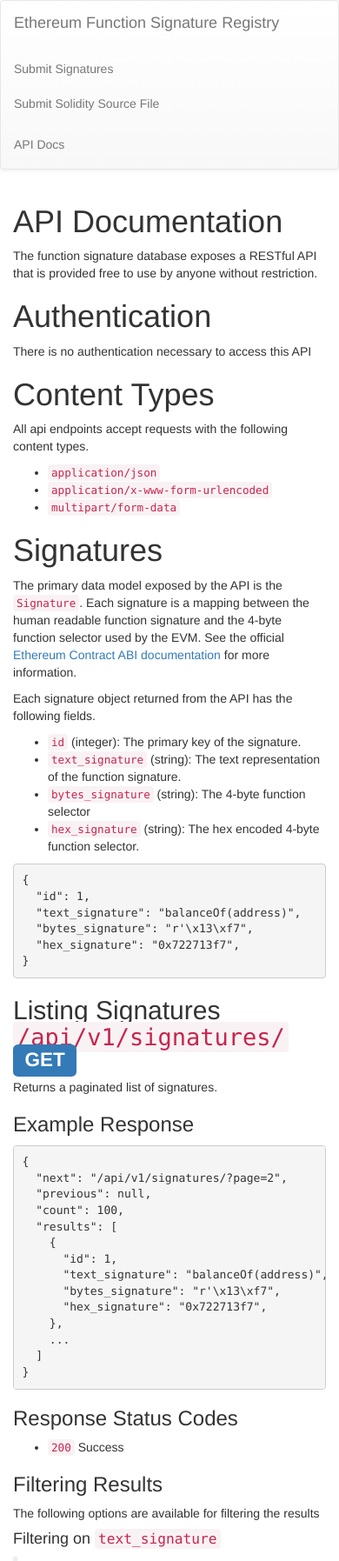
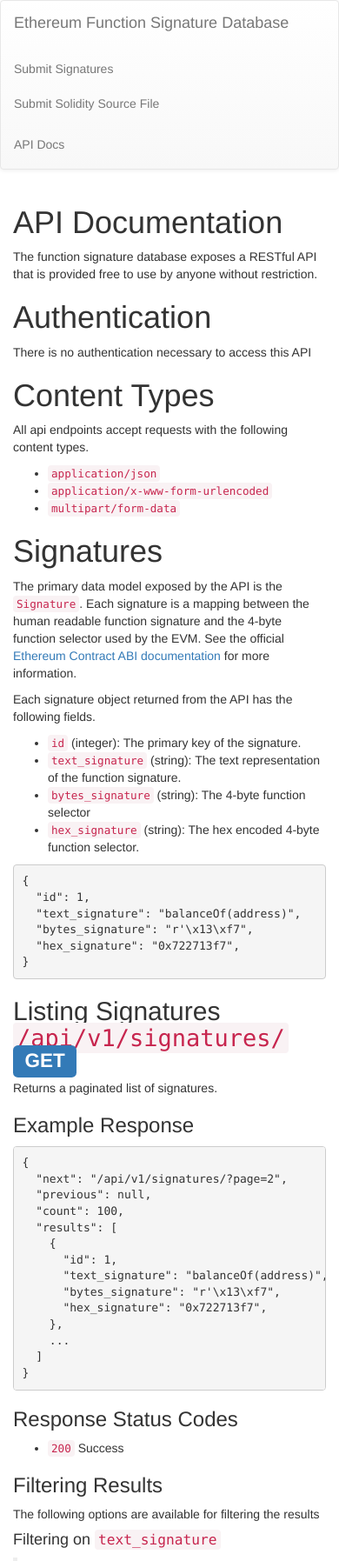
Before and after one commit to pipermerriam/ethereum-function-signature-registry, a Django app: page /docs/ in a window 390 px wide. Shown: the top 1795 px of the page at 87% size. Run offline with Django 3.2, Linux system fonts and the light colour scheme; parts of the project's set-up code (start-up, migrations or seed data) failed here and were passed over; some libraries are stand-ins or nearby versions.

Commit message:
releasable?

```diff
--- a/func_sig_registry/registry/forms.py
+++ b/func_sig_registry/registry/forms.py
@@ -10,7 +10,9 @@ from func_sig_registry.utils.solidity import (
 
 
 class SignatureSearchForm(serializers.Serializer):
-    bytes4_signature = serializers.CharField()
+    bytes4_signature = serializers.CharField(
+        style={'placeholder': '0x70a08231'},
+    )
 
 
 class SignatureForm(serializers.ModelSerializer):
@@ -56,4 +58,4 @@ class SolidityImportForm(serializers.Serializer):
     source_files = MultiFileField()
 
     def create(self, validated_data):
-        return validated_data['source_files']
+        return validated_data
--- a/func_sig_registry/registry/models.py
+++ b/func_sig_registry/registry/models.py
@@ -29,6 +29,7 @@ class Signature(models.Model):
         unique_together = (
             ('text_signature', 'bytes_signature'),
         )
+        ordering = ('-created_at',)
 
     def save(self, *args, **kwargs):
         if self.bytes_signature_id is None:
--- a/func_sig_registry/registry/templates/registry/signature_create.html
+++ b/func_sig_registry/registry/templates/registry/signature_create.html
@@ -4,6 +4,8 @@
 
 {% block content %}
   <div class="row">
+    <h2>Submit a Signature</h2>
+    <p>Submit a new signature for the database.</p>
     <div class="col-md-12">
       <form class="form-inline" action="{% url 'signature-create' %}" method="post" novalidate>
         {% csrf_token %}
--- a/func_sig_registry/registry/templates/registry/signature_list.html
+++ b/func_sig_registry/registry/templates/registry/signature_list.html
@@ -6,7 +6,7 @@
 {% block content %}
   <div class="row">
     <div class="col-md-12">
-      <form class="form-inline" action="{% url 'site-index' %}" method="get" novalidate>
+      <form class="form-inline" action="{% url 'signature-list' %}" method="get" novalidate>
         <label for="bytes4_signature">Search Signatures</label>
         {% render_form serializer template_pack='rest_framework/inline' %}
         <button type="submit" class="btn btn-default">Search</button>
--- a/func_sig_registry/settings.py
+++ b/func_sig_registry/settings.py
@@ -41,6 +41,7 @@ INSTALLED_APPS = [
     'django.contrib.sessions',
     'django.contrib.messages',
     'django.contrib.staticfiles',
+    'django.contrib.humanize',
     'func_sig_registry.registry',
     'rest_framework',
     'django_tables2',
--- a/func_sig_registry/templates/base.html
+++ b/func_sig_registry/templates/base.html
@@ -8,7 +8,7 @@
       <div class="container-fluid">
         <!-- Brand and toggle get grouped for better mobile display -->
         <div class="navbar-header">
-          <a class="navbar-brand" href="{% url 'site-index' %}">Ethereum Function Signature Registry</a>
+          <a class="navbar-brand" href="{% url 'site-index' %}">Ethereum Function Signature Database</a>
         </div><!-- /.navbar-header -->
         <div>
 					<ul class="nav navbar-nav">
@@ -23,6 +23,19 @@
         </div><!-- /.navbar-right -->
       </div><!-- /.container-fluid -->
     </nav>
+    {% block messages %}
+      <div class="container">
+        <div class="row">
+          <div class="col-md-12">
+            {% for message in messages %}
+              <div class="alert alert-{{ message.tags }}" role="alert">
+                {{ message }}
+              </div>
+            {% endfor %}
+          </div>
+        </div>
+      </div>
+    {% endblock messages %}
     {% block body %}
     {% endblock body %}
   </body>
--- a/func_sig_registry/templates/documentation.html
+++ b/func_sig_registry/templates/documentation.html
@@ -122,13 +122,26 @@
         <li></code>transfer ( address, uint256 )</code></li>
         <li></code>transfer ( address, uint256 )</code></li>
       </ul>
-      <h4>Example Error Response</h3>
-      <p>When an error occurs, the response will be an object with keys mapping to arrays of error messages.</p>
+      <h3>Example Error Response</h3>
+      <p>When an error occurs, the response will be an object with keys mapping to arrays of error messages.  A <code>400</code> response will be returned if the signature is already present, or if the format of the signature could not be recognized.</p>
       <pre>{
       "text_signature": ["Unknown signature format"]
 }</pre>
       <h2>Retrieving Signatures <code>/api/v1/signatures/:id/</code> <span class="label label-primary">GET</span></h2>
-      <p>TOOD</p>
+      <p>You can retrieve an individual signature using this endpoint.</p>
+      <h3>Response Status Codes</h4>
+      <ul>
+        <li><code>200</code> Success</li>
+        <li><code>404</code> Not Found</li>
+      </ul>
+      <h4>Example Success Response</h3>
+      <p>On success, the serialized record will be returned</p>
+      <pre>{
+  "id": 1,
+  "text_signature": "balanceOf(address)",
+  "bytes_signature": "r'\x13\xf7",
+  "hex_signature": "0x722713f7",
+}</pre>
     </div>
   </div>
 {% endblock %}
--- a/func_sig_registry/urls.py
+++ b/func_sig_registry/urls.py
@@ -22,6 +22,7 @@ from rest_framework import routers
 
 
 from func_sig_registry.registry.views import (
+    SiteIndexView,
     SignatureListView,
     SignatureCreateView,
     SolidityImportView,
@@ -35,7 +36,8 @@ router = routers.SimpleRouter()
 router.register(r'signatures', SignatureViewSet)
 
 urlpatterns = [
-    url(r'^$', SignatureListView.as_view(), name='site-index'),
+    url(r'^$', SiteIndexView.as_view(), name='site-index'),
+    url(r'^signatures/$', SignatureListView.as_view(), name='signature-list'),
     url(r'^submit/$', SignatureCreateView.as_view(), name='signature-create'),
     url(r'^import-solidity/$', SolidityImportView.as_view(), name='import-solidity'),
     url(
```
Also changed, not shown: func_sig_registry/registry/views.py (+38 -7 lines), func_sig_registry/templates/home.html (added, +23 -0 lines), tests/api/test_signature_api_view.py (+4 -2 lines), func_sig_registry/registry/migrations/0002_auto_20160709_0331.py (added).
